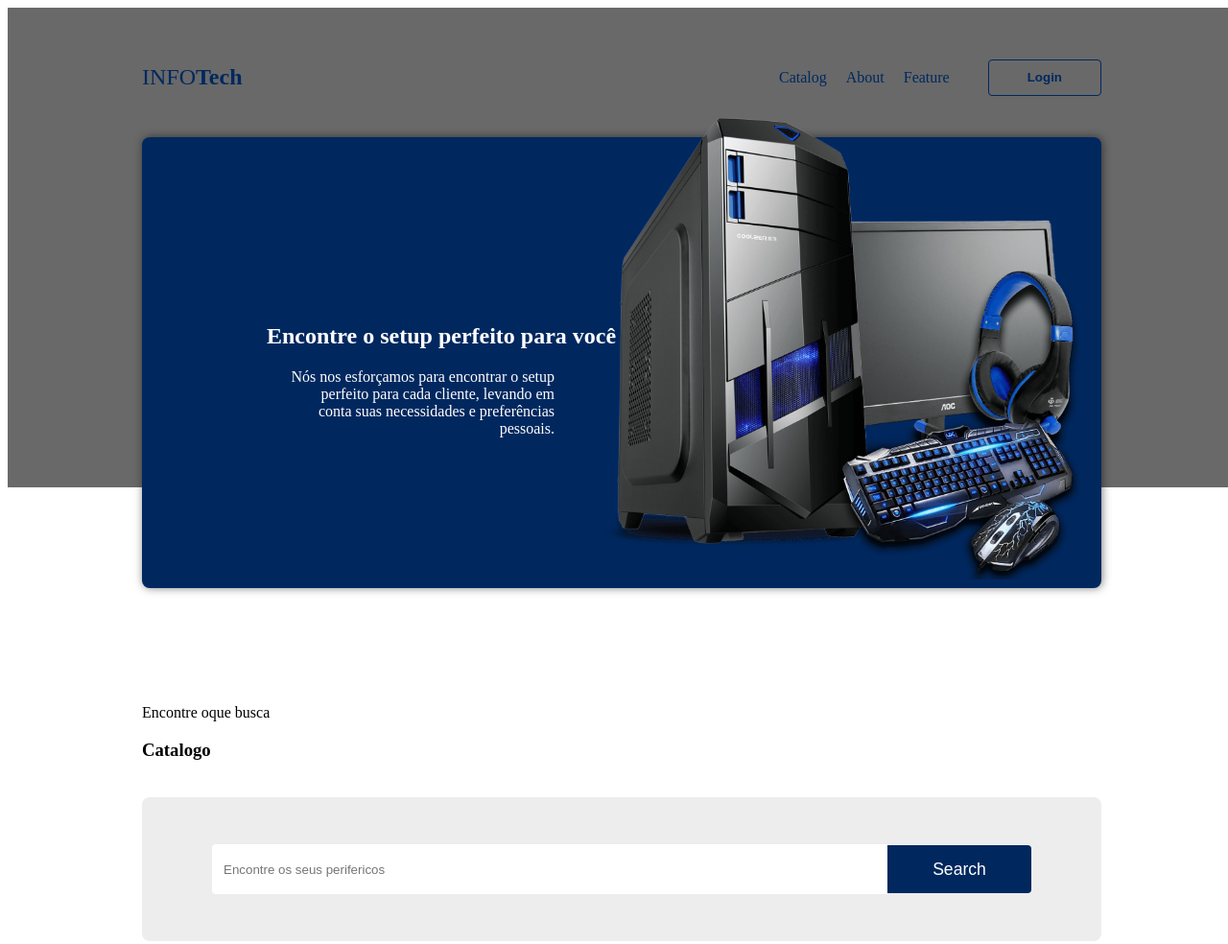
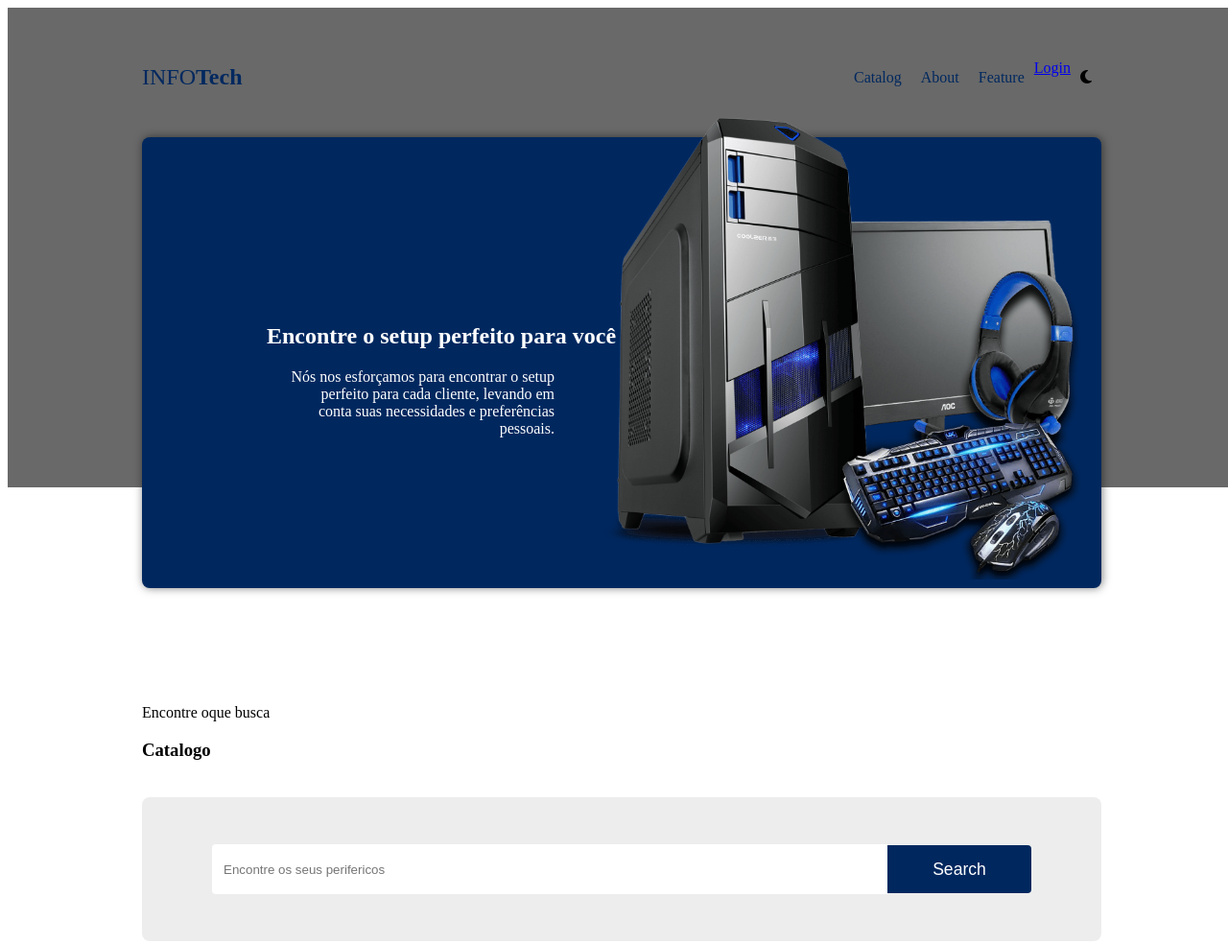
Before and after one commit to Murilomq/lojapc, a plain HTML site: page index.html in a window 1280 px wide. Shown: the top 984 px of the page at 96% size. Drawn offline with Linux system fonts and the light colour scheme.

Commit message:
Update index.html

```diff
--- a/index.html
+++ b/index.html
@@ -4,10 +4,13 @@
   <meta charset="UTF-8">
   <meta http-equiv="X-UA-Compatible" content="IE=edge">
   <meta name="viewport" content="width=device-width, initial-scale=1.0">
+  <link rel="stylesheet" href="https://cdnjs.cloudflare.com/ajax/libs/font-awesome/6.2.0/css/all.min.css" integrity="sha512-xh6O/CkQoPOWDdYTDqeRdPCVd1SpvCA9XXcUnZS2FmJNp1coAFzvtCN9BmamE+4aHK8yyUHUSCcJHgXloTyT2A==" crossorigin="anonymous" referrerpolicy="no-referrer" />
   <title>Document</title>
   <link rel="stylesheet" href="style.css">
 </head>
-<body>
+<body id="dark-mode">
+  <main id="container">
+    <form id="loja_form">
     <header>
         <div class="content">
           <nav>
@@ -16,7 +19,12 @@
               <li><a href="#catalog">Catalog</a></li>
               <li><a href="#about">About</a></li>
               <li><a href="#Feature">Feature</a></li>
-              <button>Login</button>
+             <a href="login.html">
+               <span id="login_b">
+                Login
+              </span>
+            </a>
+              <li><a<i id="mode_icon" class="fa-solid fa-moon"></i></li>
             </ul>
           </nav>
           <div class="header-block">
@@ -145,9 +153,7 @@
 
               Nosso compromisso com a excelência nos permite atender a uma ampla variedade de necessidades e orçamentos de nossos clientes. Nós trabalhamos com marcas renomadas, como HP, Dell, Lenovo, Microsoft, Intel, AMD, Asus, Acer, entre outras, garantindo assim a qualidade e confiabilidade dos nossos produtos.
 
-              Além de oferecer produtos de alta qualidade, nossa empresa também se dedica a fornecer um excelente atendimento ao cliente, ajudando nossos clientes a encontrar os melhores produtos e soluções para suas necessidades específicas. Nós acreditamos em estabelecer relacionamentos duradouros com nossos clientes, e por isso estamos sempre à disposição para ajudá-los com qualquer dúvida ou problema.
-
-              Se você está procurando por equipamentos e acessórios de informática de qualidade e confiabilidade, não hesite em entrar em contato conosco. Estamos prontos para atendê-lo e ajudá-lo a encontrar as melhores soluções para suas necessidades de informática.</p>
+              Além de oferecer produtos de alta qualidade, nossa empresa também se dedica a fornecer um excelente atendimento ao cliente.</p>
           </div>
         </div>
       </div>
@@ -238,5 +244,9 @@
         </div>
       </div>
     </footer>
+  </form>
+  </main>
+    <script type="text/javascript" src="script.js"></script>
+
 </body>
 </html>
```
